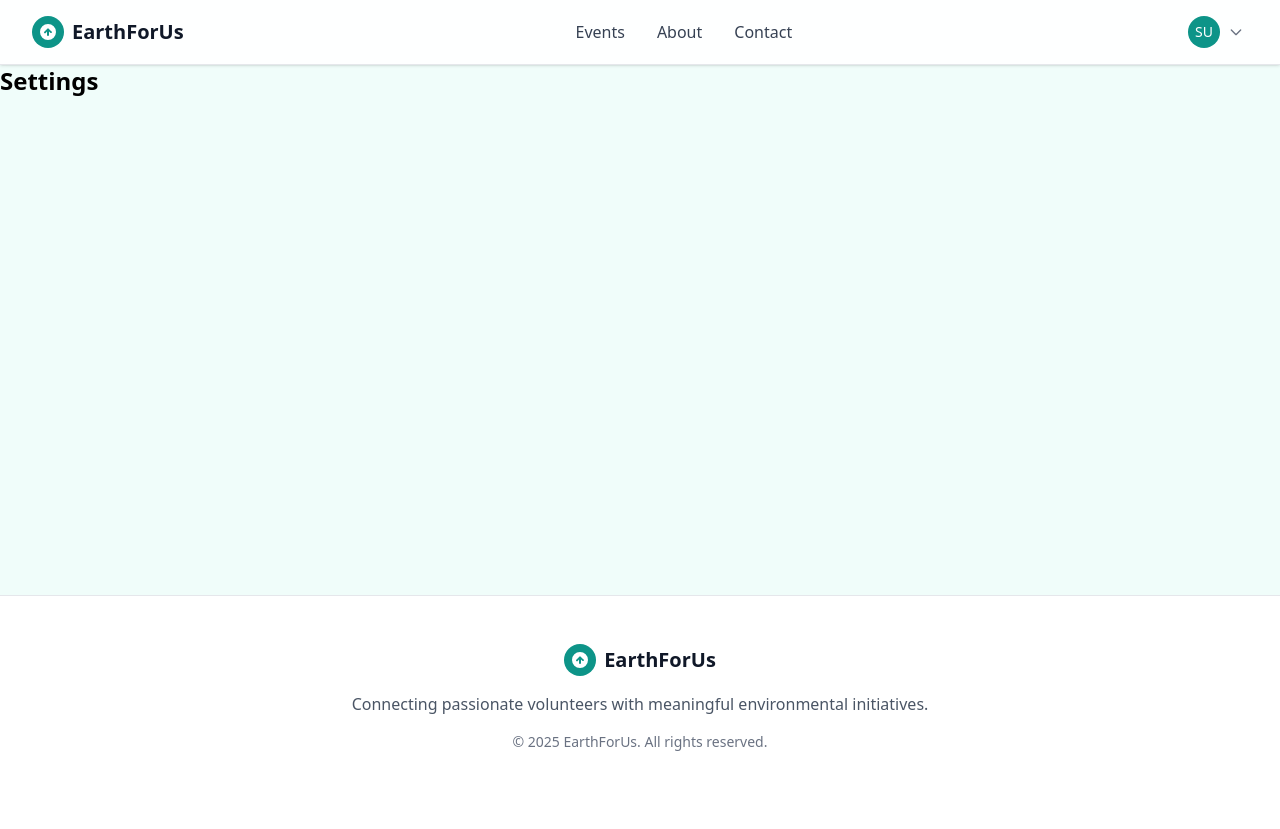
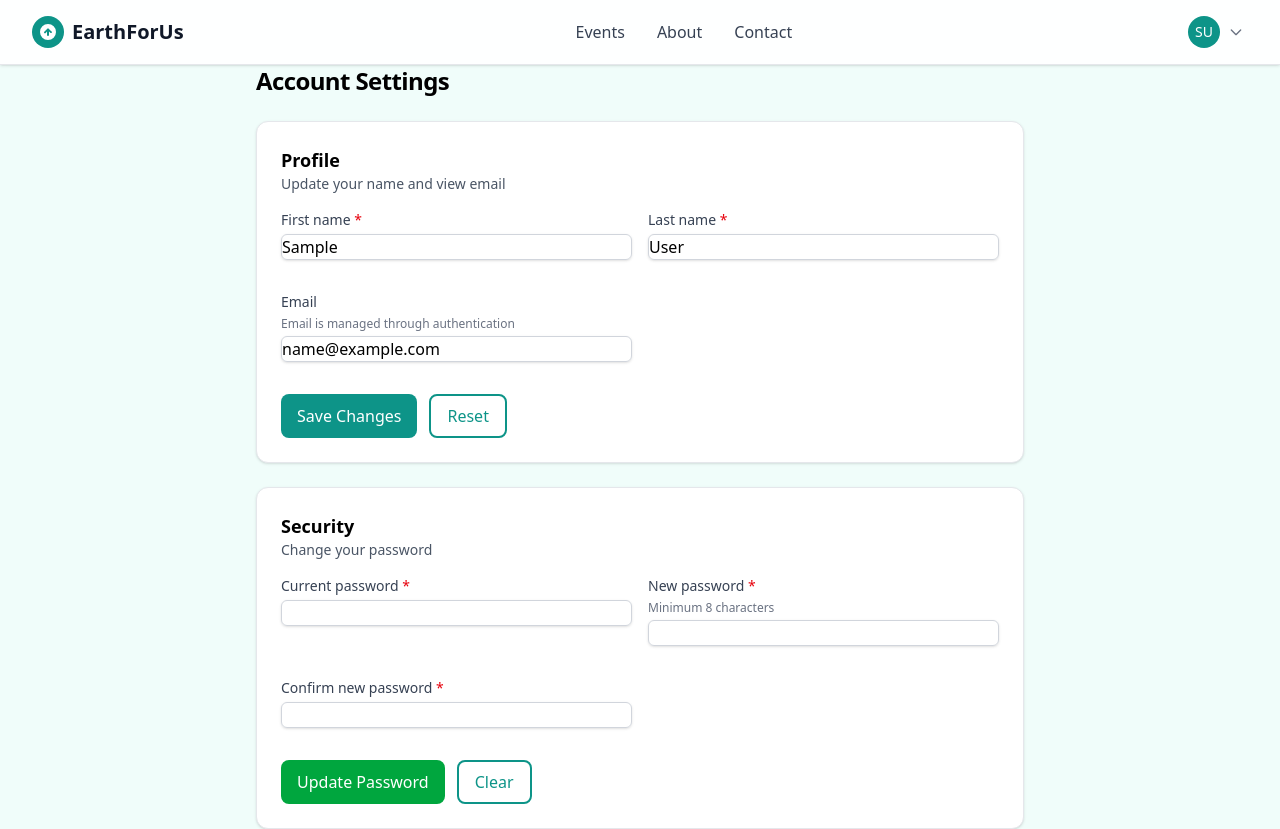
Before and after one commit to ValentinKt/EarthForUs, a React (Vite) app: page /settings in a window 1280 px wide. Shown: the top 829 px of the page. Before the commit the page ends 800 px from the top, so only its background shows below. Built offline with nearby package versions, Linux system fonts and the light colour scheme; sample sign-in values are in the browser's storage.

Commit message:
feat: Implement Settings page with profile and password forms

```diff
--- a/src/App.tsx
+++ b/src/App.tsx
@@ -14,9 +14,8 @@ import { AuthProvider } from './features/auth/context/AuthContext';
 import ProtectedRoute from './features/auth/components/ProtectedRoute';
 import { ToastProvider } from './shared/components/Toast';
 import { logger } from './shared/utils/logger';
+import SettingsPage from './features/settings/pages/SettingsPage';
 
-// Placeholder component for routes not yet created
-const Settings = () => <div className="content-wrapper"><h1 className="text-2xl font-bold">Settings</h1></div>;
 const NotFound = () => (
   <div className="content-wrapper text-center py-20">
     <h1 className="text-4xl font-bold text-gray-900 dark:text-white mb-4">404</h1>
@@ -95,7 +94,7 @@ function App() {
             <Route path="/settings" element={
               <Layout>
                 <ProtectedRoute>
-                  <Settings />
+                  <SettingsPage />
                 </ProtectedRoute>
               </Layout>
             } />
--- /dev/null
+++ b/src/features/settings/pages/SettingsPage.tsx
@@ -0,0 +1,160 @@
+import React, { useEffect, useMemo, useState } from 'react';
+import TextField from '../../../shared/components/TextField';
+import Button from '../../../shared/ui/Button';
+import { useAuth } from '../../auth/context/AuthContext';
+import { useToast } from '../../../shared/components/Toast';
+import { api } from '../../../shared/utils/api';
+import { logger } from '../../../shared/utils/logger';
+
+const SettingsPage: React.FC = () => {
+  const { user, login } = useAuth();
+  const toast = useToast();
+  const log = logger.withContext('SettingsPage');
+
+  const [firstName, setFirstName] = useState(user?.firstName || '');
+  const [lastName, setLastName] = useState(user?.lastName || '');
+  const [savingProfile, setSavingProfile] = useState(false);
+  const [errors, setErrors] = useState<{ firstName?: string; lastName?: string }>({});
+
+  const [currentPassword, setCurrentPassword] = useState('');
+  const [newPassword, setNewPassword] = useState('');
+  const [confirmPassword, setConfirmPassword] = useState('');
+  const [savingPassword, setSavingPassword] = useState(false);
+  const [passwordError, setPasswordError] = useState<string | undefined>(undefined);
+
+  useEffect(() => {
+    setFirstName(user?.firstName || '');
+    setLastName(user?.lastName || '');
+  }, [user?.firstName, user?.lastName]);
+
+  const profileDirty = useMemo(() => {
+    return (user?.firstName ?? '') !== firstName || (user?.lastName ?? '') !== lastName;
+  }, [user?.firstName, user?.lastName, firstName, lastName]);
+
+  const validateProfile = () => {
+    const next: { firstName?: string; lastName?: string } = {};
+    const f = firstName.trim();
+    const l = lastName.trim();
+    if (!f) next.firstName = 'First name is required';
+    else if (f.length > 100) next.firstName = 'First name is too long';
+    if (!l) next.lastName = 'Last name is required';
+    else if (l.length > 100) next.lastName = 'Last name is too long';
+    setErrors(next);
+    return Object.keys(next).length === 0;
+  };
+
+  const saveProfile = async () => {
+    if (!user) return;
+    if (!validateProfile()) return;
+    try {
+      setSavingProfile(true);
+      log.info('save_profile');
+      const res = await api.put<{ user: { id: number; email: string; first_name: string; last_name: string } }>(`/api/users/${user.id}`, {
+        firstName: firstName.trim(),
+        lastName: lastName.trim(),
+      });
+      const updated = res.user;
+      login({ id: updated.id, email: updated.email, firstName: updated.first_name, lastName: updated.last_name });
+      toast.success('Profile updated');
+    } catch (e: any) {
+      toast.error(e?.message || 'Failed to update profile');
+    } finally {
+      setSavingProfile(false);
+    }
+  };
+
+  const validatePassword = () => {
+    setPasswordError(undefined);
+    if (newPassword.length < 8) {
+      setPasswordError('New password must be at least 8 characters');
+      return false;
+    }
+    if (newPassword !== confirmPassword) {
+      setPasswordError('New passwords do not match');
+      return false;
+    }
+    return true;
+  };
+
+  const savePassword = async () => {
+    if (!user) return;
+    if (!currentPassword) { setPasswordError('Current password is required'); return; }
+    if (!validatePassword()) return;
+    try {
+      setSavingPassword(true);
+      log.info('save_password');
+      await api.put(`/api/users/${user.id}/password`, {
+        oldPassword: currentPassword,
+        newPassword,
+      });
+      setCurrentPassword('');
+      setNewPassword('');
+      setConfirmPassword('');
+      toast.success('Password updated');
+    } catch (e: any) {
+      toast.error(e?.message || 'Failed to update password');
+    } finally {
+      setSavingPassword(false);
+    }
+  };
+
+  if (!user) {
+    return (
+      <div className="content-wrapper">
+        <div className="rounded-xl border border-gray-200 bg-white p-8 text-center">
+          <h1 className="text-2xl font-bold mb-2">Account Settings</h1>
+          <p className="text-gray-600">You need to be signed in to edit your profile.</p>
+        </div>
+      </div>
+    );
+  }
+
+  return (
+    <div className="content-wrapper">
+      <div className="max-w-3xl mx-auto">
+        <h1 className="text-2xl font-bold tracking-tight mb-6">Account Settings</h1>
+
+        {/* Profile card */}
+        <div className="rounded-xl border border-gray-200 bg-white p-6 shadow-sm">
+          <div className="flex items-center justify-between">
+            <div>
+              <h2 className="text-lg font-semibold">Profile</h2>
+              <p className="text-sm text-gray-600">Update your name and view email</p>
+            </div>
+            {profileDirty ? (
+              <span className="inline-flex items-center rounded-full bg-teal-100 text-teal-800 px-3 py-1 text-xs font-medium">Unsaved changes</span>
+            ) : null}
+          </div>
+
+          <div className="mt-4 grid grid-cols-1 sm:grid-cols-2 gap-4">
+            <TextField name="firstName" label="First name" value={firstName} onChange={(e) => setFirstName(e.target.value)} required error={errors.firstName} autoComplete="given-name" />
+            <TextField name="lastName" label="Last name" value={lastName} onChange={(e) => setLastName(e.target.value)} required error={errors.lastName} autoComplete="family-name" />
+            <TextField name="email" label="Email" value={user.email} onChange={() => {}} disabled description="Email is managed through authentication" autoComplete="email" />
+          </div>
+
+          <div className="mt-4 flex gap-3">
+            <Button variant="primary" onClick={saveProfile} loading={savingProfile}>Save Changes</Button>
+            <Button variant="outline" onClick={() => { setFirstName(user.firstName); setLastName(user.lastName); setErrors({}); }}>Reset</Button>
+          </div>
+        </div>
+
+        {/* Password card */}
+        <div className="mt-6 rounded-xl border border-gray-200 bg-white p-6 shadow-sm">
+          <h2 className="text-lg font-semibold">Security</h2>
+          <p className="text-sm text-gray-600">Change your password</p>
+          <div className="mt-4 grid grid-cols-1 sm:grid-cols-2 gap-4">
+            <TextField name="currentPassword" label="Current password" type="password" value={currentPassword} onChange={(e) => setCurrentPassword(e.target.value)} required />
+            <TextField name="newPassword" label="New password" type="password" value={newPassword} onChange={(e) => setNewPassword(e.target.value)} required description="Minimum 8 characters" />
+            <TextField name="confirmPassword" label="Confirm new password" type="password" value={confirmPassword} onChange={(e) => setConfirmPassword(e.target.value)} required error={passwordError} />
+          </div>
+          <div className="mt-4 flex gap-3">
+            <Button variant="earth" onClick={savePassword} loading={savingPassword}>Update Password</Button>
+            <Button variant="outline" onClick={() => { setCurrentPassword(''); setNewPassword(''); setConfirmPassword(''); setPasswordError(undefined); }}>Clear</Button>
+          </div>
+        </div>
+      </div>
+    </div>
+  );
+};
+
+export default SettingsPage;
```
